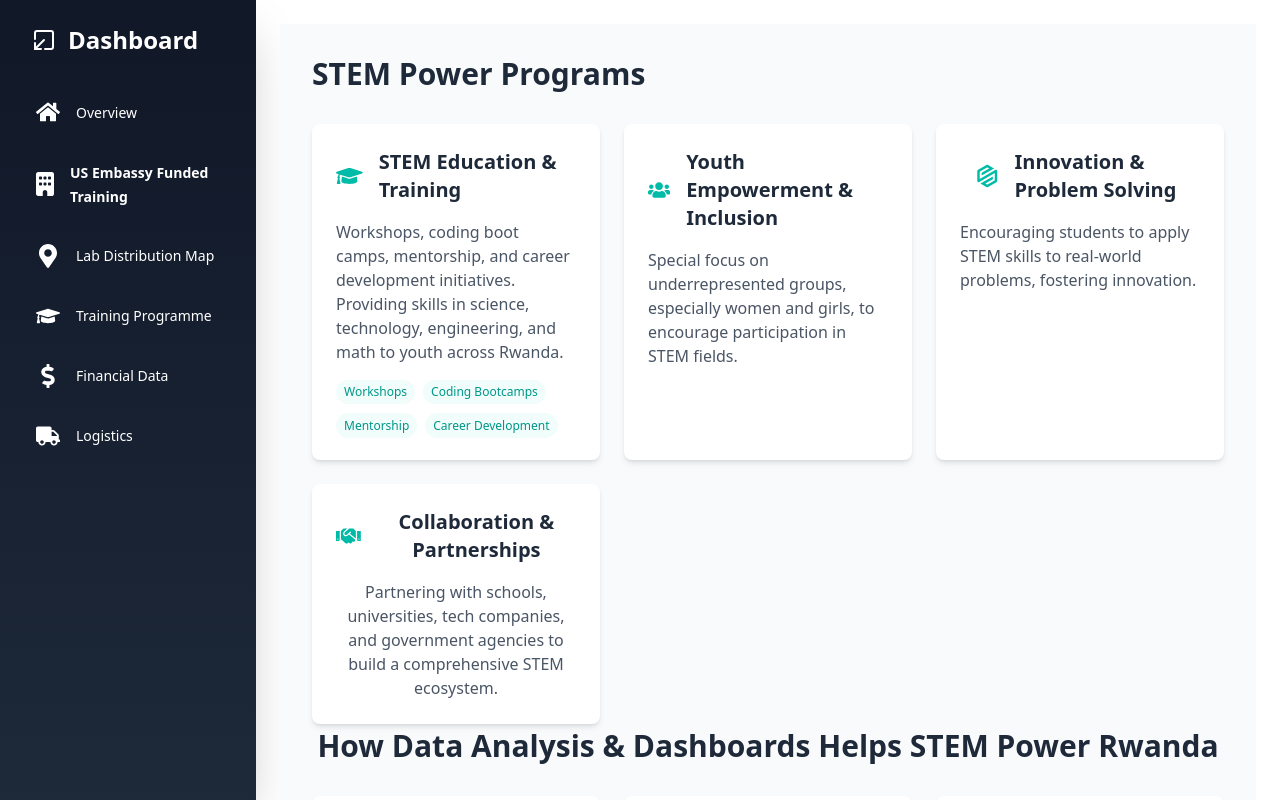
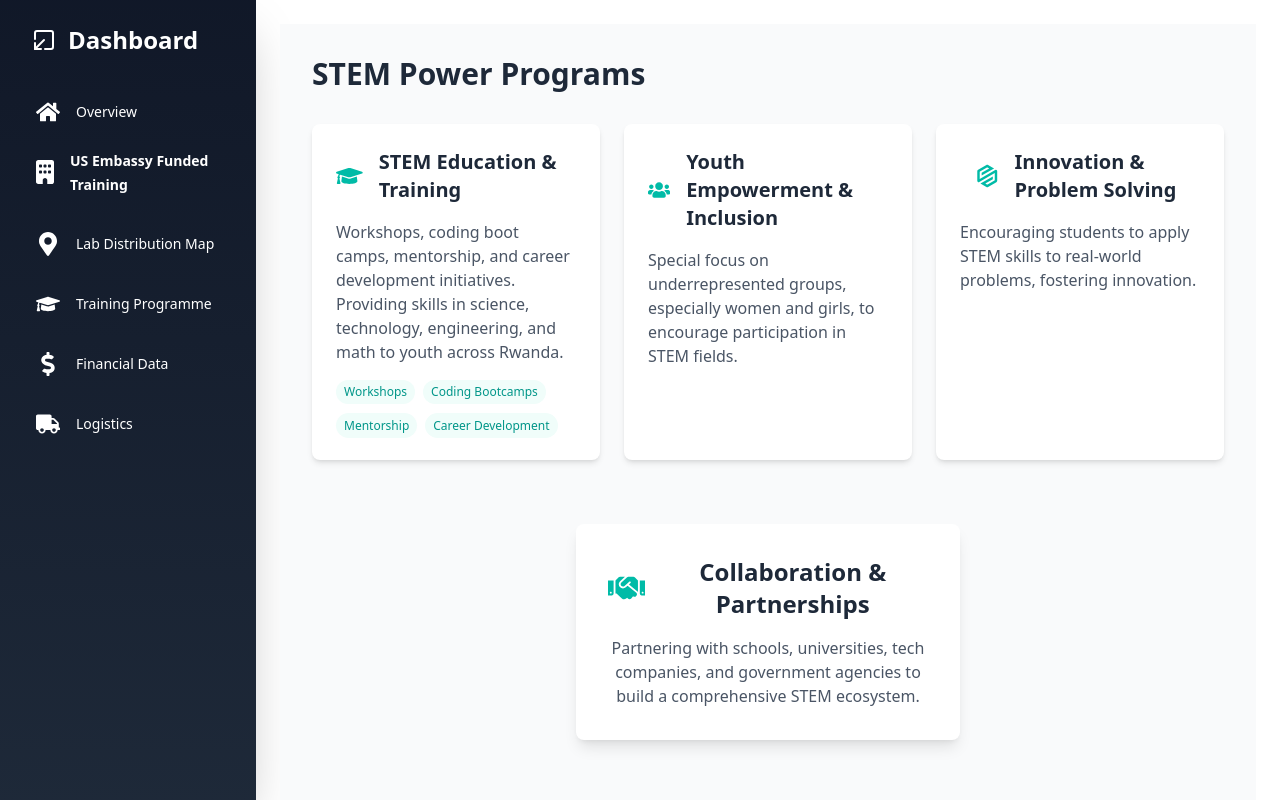
Before and after one commit to baudoinvic/System-power-dashboard, a React (Vite) app: page /Admin/Dashboard in a window 1280 px wide. Built offline with nearby package versions, Linux system fonts and the light colour scheme.

Commit message:
fixed margin

```diff
--- a/src/Admin/Dash.jsx
+++ b/src/Admin/Dash.jsx
@@ -79,10 +79,13 @@ const Dash = () => {
               </p>
             </div>
 
-            <div className="bg-white rounded-lg shadow-md p-6 flex flex-col items-center text-center">
-              <div className="flex items-center mb-4 justify-center">
-                <FaHandshake className="text-4xl text-teal-500 mr-4" />
-                <h2 className="text-xl font-semibold text-gray-800">
+          </div>
+
+          <div className="flex justify-center items-center mt-16">
+            <div className="bg-white rounded-lg shadow-lg p-8 flex flex-col items-center text-center w-96">
+              <div className="flex items-center mb-4">
+                <FaHandshake className="text-5xl text-teal-500 mr-3" />
+                <h2 className="text-2xl font-semibold text-gray-800">
                   Collaboration & Partnerships
                 </h2>
               </div>
@@ -96,14 +99,14 @@ const Dash = () => {
       </div>
 
       <div className="p-8 bg-gray-50 ">
-        <div className="container mx-auto" style={{ marginTop: "-8rem" }}>
+        <div className="container mx-auto">
           <div className="mb-8">
-            <h1 className="text-3xl font-bold text-gray-800 text-center mx-auto">
+            <h1 className="text-3xl font-bold text-gray-800 text-center mx-auto ">
               How Data Analysis & Dashboards Helps STEM Power Rwanda
             </h1>
           </div>
 
-          <div className="grid grid-cols-3 gap-6">
+          <div className="grid grid-cols-3 gap-6 mt-16">
             {/* Track & Monitor Impact */}
             <div className="bg-white rounded-lg shadow-md p-6">
               <div className="flex items-center mb-4">
--- a/src/Admin/Dashboard.jsx
+++ b/src/Admin/Dashboard.jsx
@@ -29,14 +29,13 @@ const Dashboard = () => {
 
         {/* Sidebar Links */}
         <ul className="space-y-3">
-          <li className="flex items-center space-x-4 p-3 hover:bg-blue-600/80 rounded-md cursor-pointer transition-all duration-300 ease-in-out">
-            <FaHome className="text-2xl " />
-            <Link to="/Admin/Dashboard">
-              <span className="text-sm">
-                Overview
-              </span>
-            </Link>
-          </li>
+          <Link to="/Admin/Dashboard">
+            <li className="flex items-center space-x-4 p-3 hover:bg-blue-600/80 rounded-md cursor-pointer transition-all duration-300 ease-in-out">
+              <FaHome className="text-2xl " />
+
+              <span className="text-sm">Overview</span>
+            </li>
+          </Link>
 
           <li className="flex items-center space-x-4 p-3  rounded-md cursor-pointer hover:bg-blue-600/80">
             <FaBuilding className="text-2xl text-white" />
```
Also changed, not shown: vercel.json.
